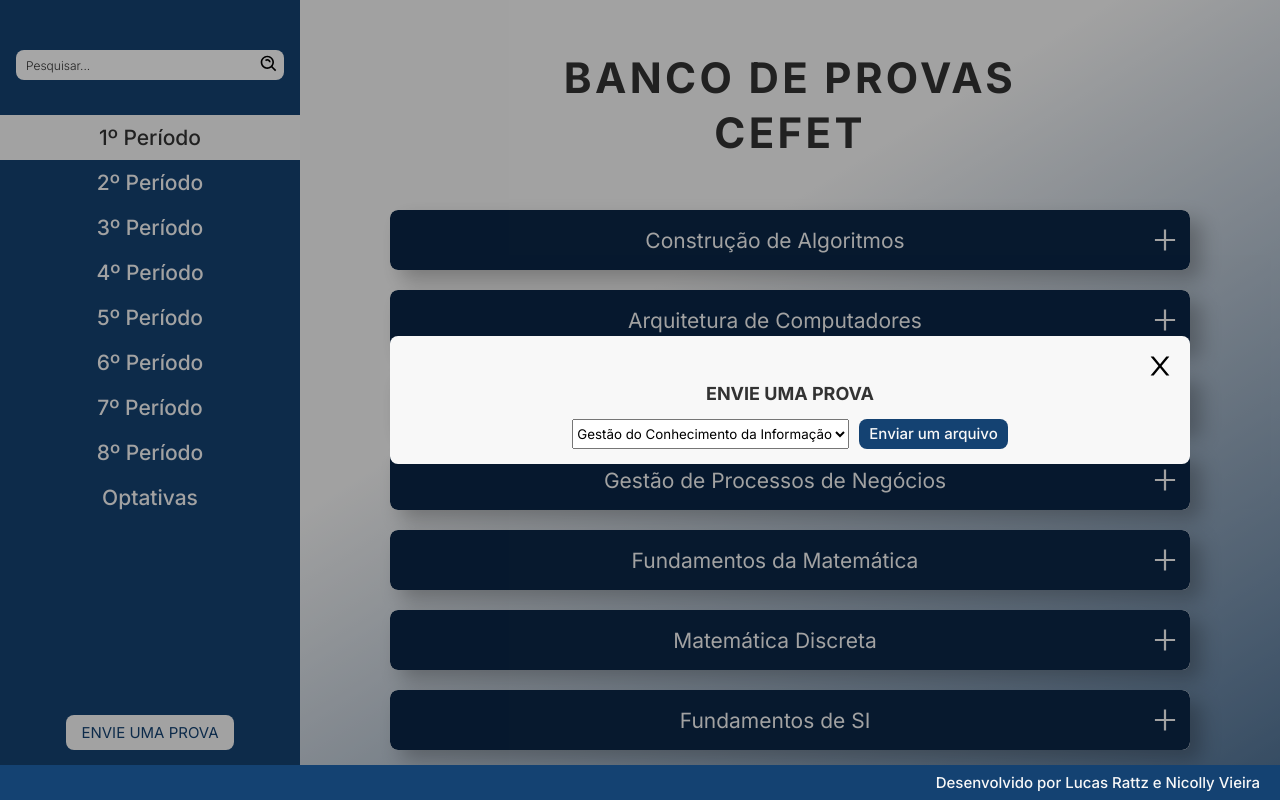
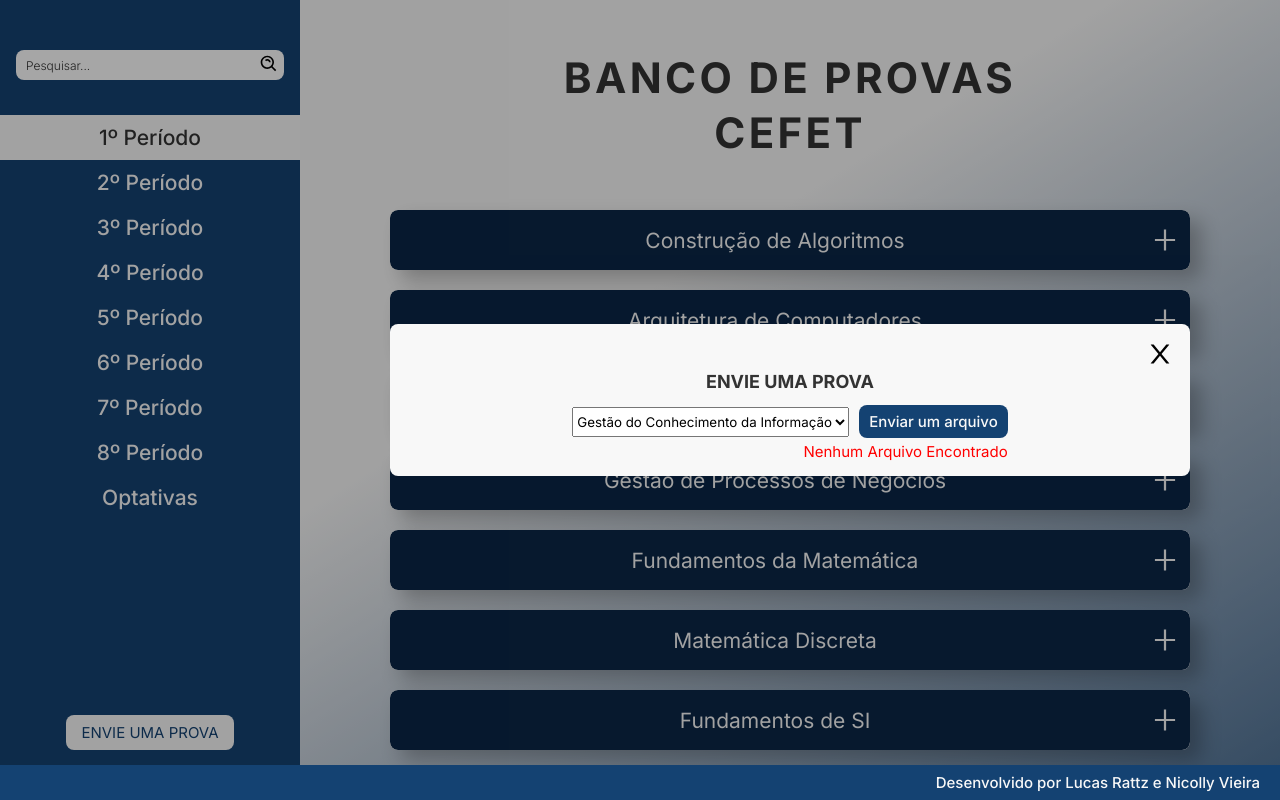
Before and after one commit to NyviDev/cefetdb-frontend, a React (Create React App) app: page / in a window 1280 px wide. Both pictures are taken after a click on the button "ENVIE UMA PROVA". Built offline with nearby package versions, Linux system fonts and the light colour scheme.

Commit message:
style(modal): improve modal styling

```diff
--- a/src/components/Modal/Modal.tsx
+++ b/src/components/Modal/Modal.tsx
@@ -1,4 +1,4 @@
-import React, { useContext } from "react";
+import React, { useContext, useRef, useEffect, useState } from "react";
 import { ModalContext } from "../../contexts/ModalContext";
 import { AiOutlineClose } from "react-icons/ai";
 
@@ -6,6 +6,23 @@
 
 const Modal = () => {
   const modal = useContext(ModalContext);
+  const ref = useRef<HTMLInputElement>(null);
+  const [haveFile, setHaveFile] = useState(false);
+  const [nameFile, setNameFile] = useState("");
+
+  useEffect(() => {
+    if (ref.current) {
+      setHaveFile(false);
+      ref.current.addEventListener("change", () => {
+        let directoryFile = ref.current?.value;
+        let nameFileArray = directoryFile?.split("C:\\fakepath\\");
+        if (nameFileArray) {
+          setNameFile(nameFileArray[1]);
+        }
+        setHaveFile(true);
+      });
+    }
+  }, [modal.modalIsOpen]);
 
   return (
     <>
@@ -17,6 +34,7 @@
             </button>
             <h3 className={styles.title}>Envie uma prova</h3>
             <form className={styles.form}>
+              <div className={styles.formWrapper}>
                 <select name="courses" id="courses">
                   <option value="course1">
                     Gestão do Conhecimento da Informação
@@ -26,8 +44,14 @@
                 </select>
                 <label htmlFor="file" className={styles.input}>
                   Enviar um arquivo
-                <input id="file" type="file" />
+                  <input ref={ref} id="file" type="file" />
                 </label>
+              </div>
+              {haveFile ? (
+                <p className={styles.fileFound}>{nameFile}</p>
+              ) : (
+                <p className={styles.notFound}>Nenhum Arquivo Encontrado</p>
+              )}
             </form>
           </div>
         </div>
--- a/src/components/Modal/modal.module.scss
+++ b/src/components/Modal/modal.module.scss
@@ -27,13 +27,14 @@
     }
 
     .form {
-      @include flex(row, center, center);
-      flex-wrap: wrap;
-      width: 100%;
-      gap: 10px;
+      @include flex(column, center, center);
+      margin: 0 auto;
+
+      .formWrapper {
 
         select {
           height: 30px;
+          margin-right: 10px;
         }
 
         .input {
@@ -48,5 +49,22 @@
           }
         }
       }
+
+      p {
+        width: 100%;
+        text-align: end;
+        font-size: 15px;
+        margin-top: 5px;
+      }
+
+      .notFound {
+        color: red;
+      }
+
+      .fileFound {
+        font-weight: 700;
+        color: $black;
       }
     }
+  }
+}
```
Lines whose indentation alone changed are shown as unchanged.
